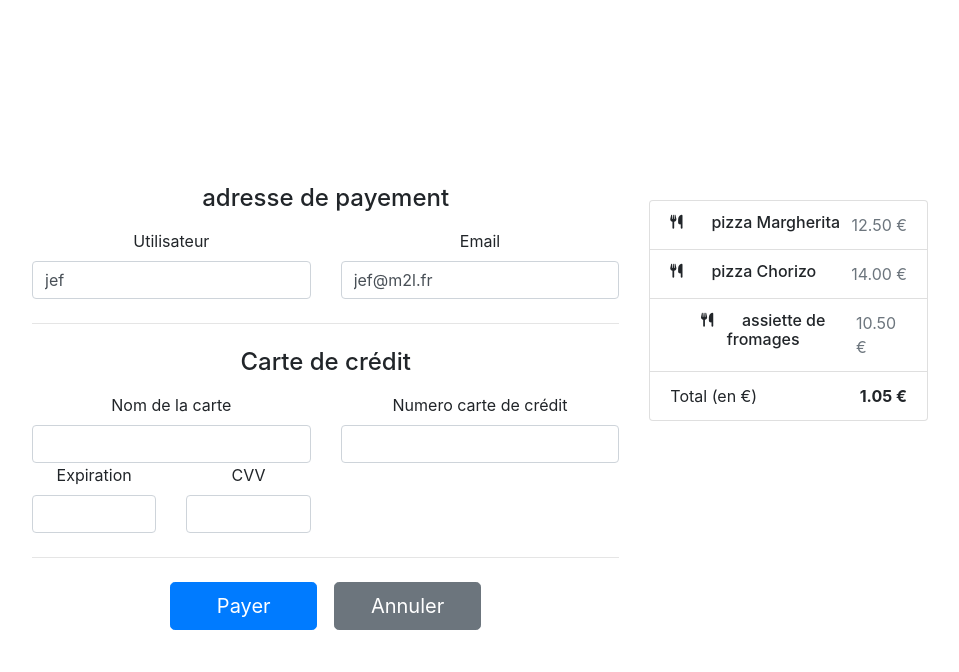
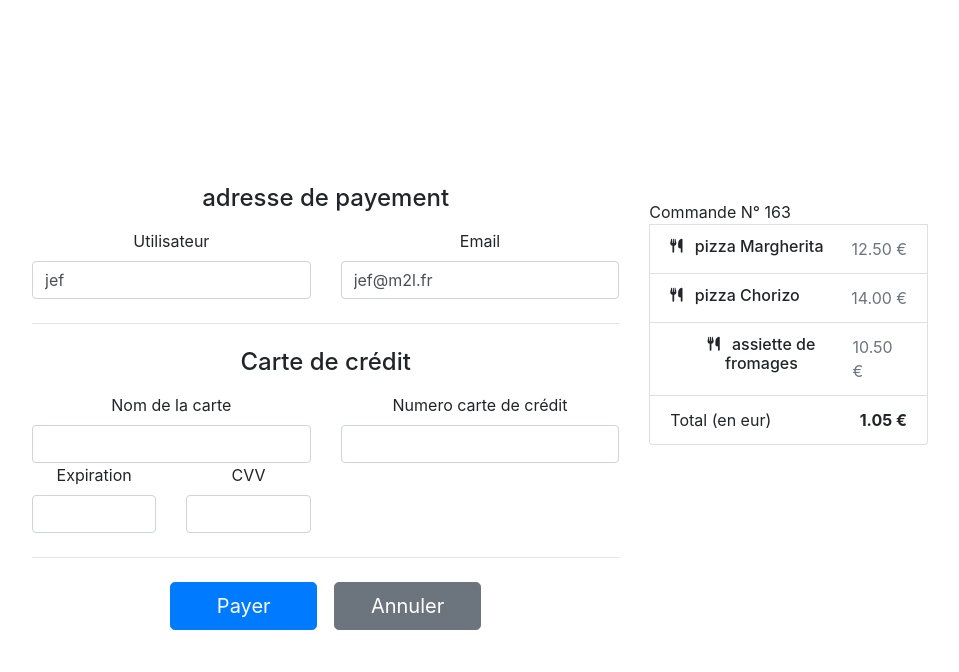
Before and after one commit to LoutrePasSauvage/B2SLAM-AppRestoWeb, a PHP site: page /pay.php in a window 1280 px wide. Shown: the part 136-808 px from the top of the page, without its empty margins (160-1119 px from the left). Run offline with PHP 8.4, Linux system fonts and the light colour scheme; a user stored in the database is signed in; data comes from the database, SQL or seed files in the repository; some libraries are stand-ins or nearby versions.

Commit message:
Update pay.php

```diff
--- a/pay.php
+++ b/pay.php
@@ -43,17 +43,18 @@ if ($user) {
                 </h4>
 
                 <ul class="list-group mb-3">
+                    <span>Commande N° <?= $lignes[0]['id_commande'] ?> </span>
                     <?php foreach ($lignes as $row) {
                         $the_product = $db->SelectDb("SELECT * FROM produit WHERE id_produit=:id_produit", [':id_produit' => $row['id_produit']]);
                     echo "<li class=' list-group-item d-flex justify-content-between lh-sm'>
                         <div>
-                            <h6 class='my-0'> <i class='fa-solid fa-utensils fa-sm'></i> &ensp; &ensp; " . $the_product[0]['libelle']."</h6>
+                            <h6 class='my-0'> <i class='fa-solid fa-utensils fa-sm'></i> &ensp;" . $the_product[0]['libelle']."</h6>
                             <small class='text-muted'>". $the_product[0]['descProduit'] ." </small>
                         </div>
                         <span class='text-muted'> ". $the_product[0]['prix_ht'] ." € </span>
                     </li>"; }?>
                     <li class='list-group-item d-flex justify-content-between'>
-                        <span>Total (en €)</span>
+                        <span>Total (en eur)</span>
                         <strong><?= $_SESSION['total_commande'] + $_SESSION['total_commande']*0.05;  ?> €</strong>
                     </li>
                 </ul>
```
